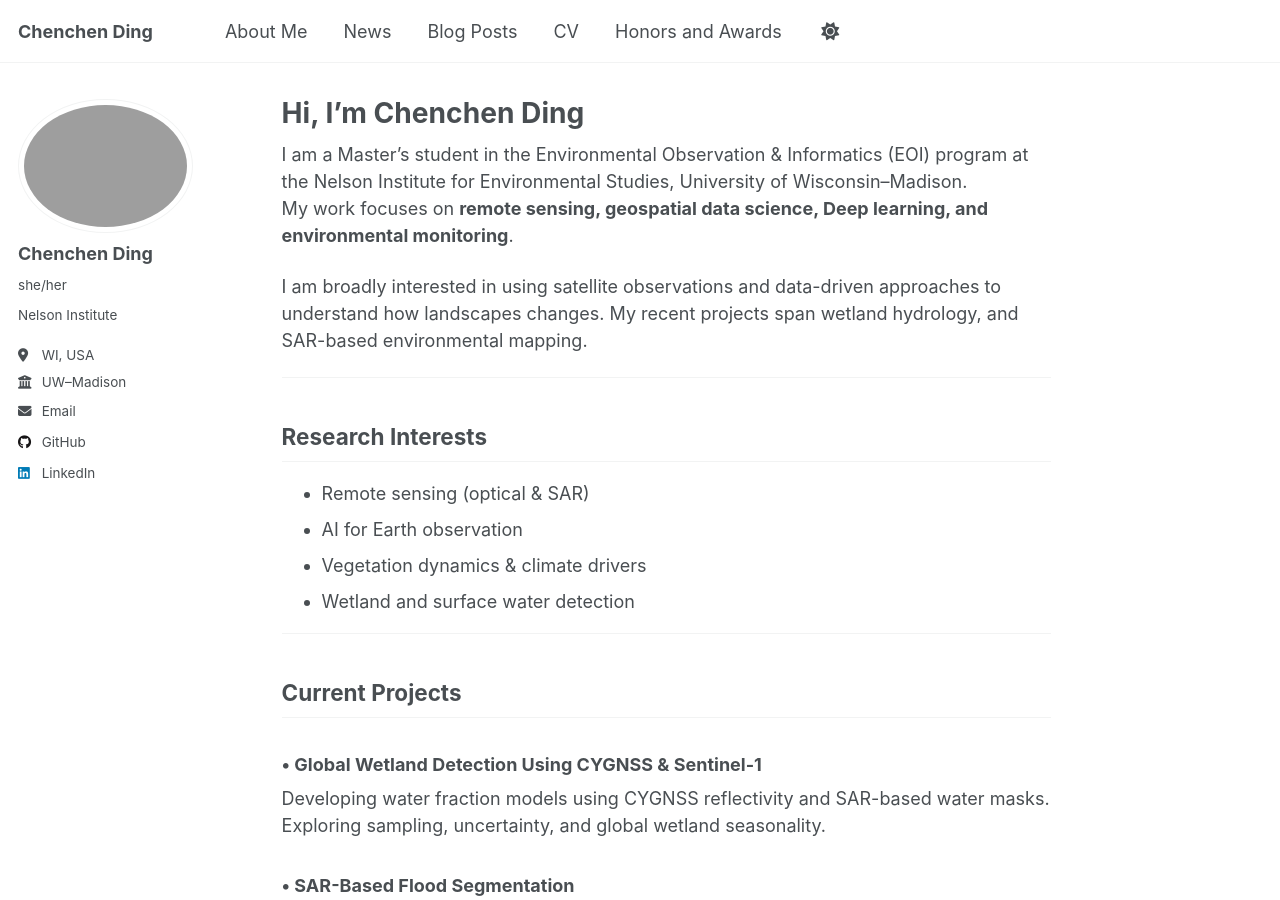
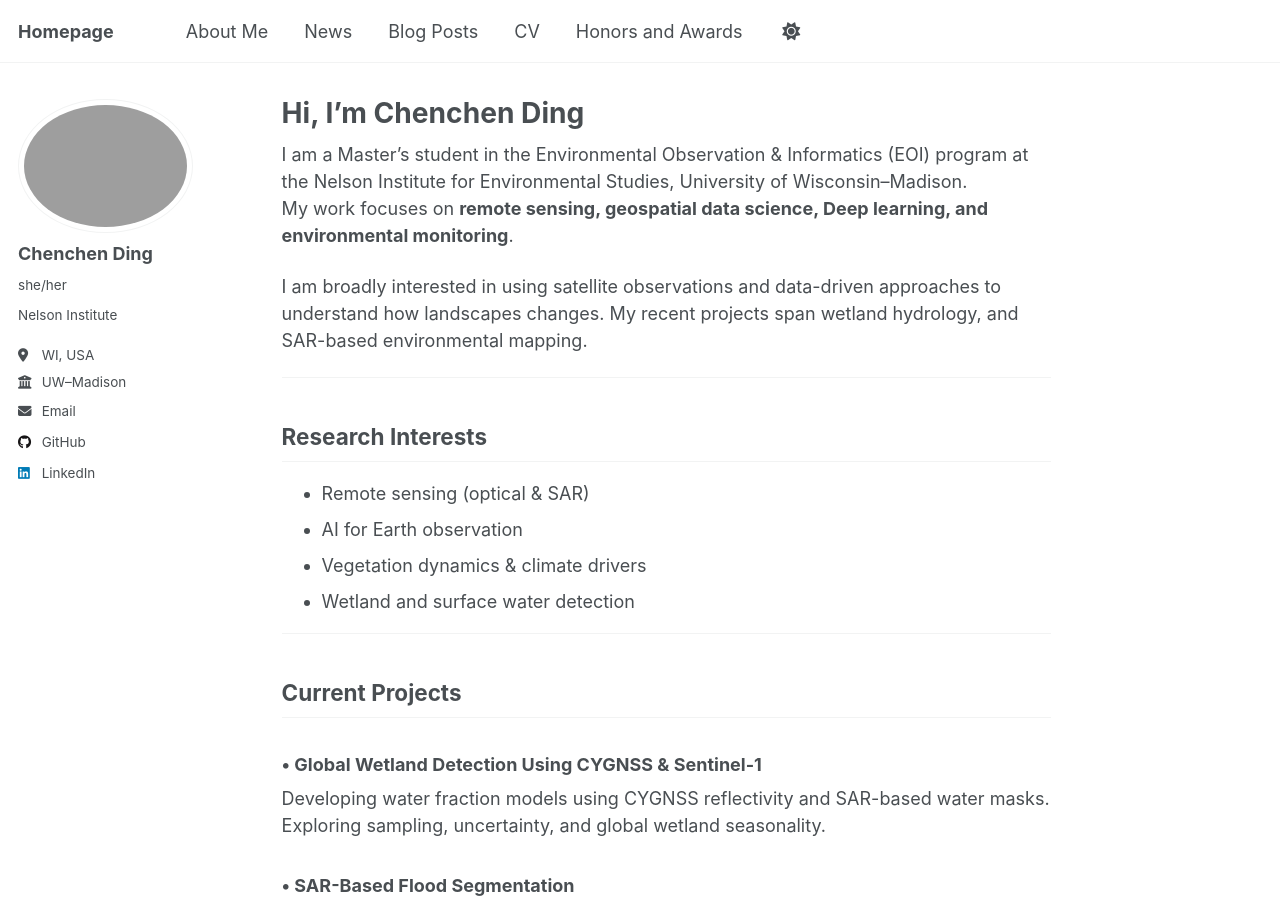
Before and after one commit to DCC0329/ChenchenDing.github.io, a Jekyll site: the page built from _pages/about.md, in a window 1280 px wide and 900 px high. Built offline with Jekyll 4.4.1, drawn with Linux system fonts in a browser that asks for light colours; a script that is not in the unit is left out.

Commit message:
Change site title from 'Chenchen Ding' to 'Homepage'

```diff
--- a/_config.yml
+++ b/_config.yml
@@ -9,7 +9,7 @@
 # Basic Site Settings
 locale                   : "en-US"
 site_theme               : "default" # Currently available options are "default", "air"
-title                    : "Chenchen Ding"
+title                    : "Homepage"
 title_separator          : "-"
 name                     : &name "Chenchen Ding"
 description              : &description "Hi,this is the page of Chenchen"   # Update this with a general description of your site, this is the default if not overridden by a page
```
